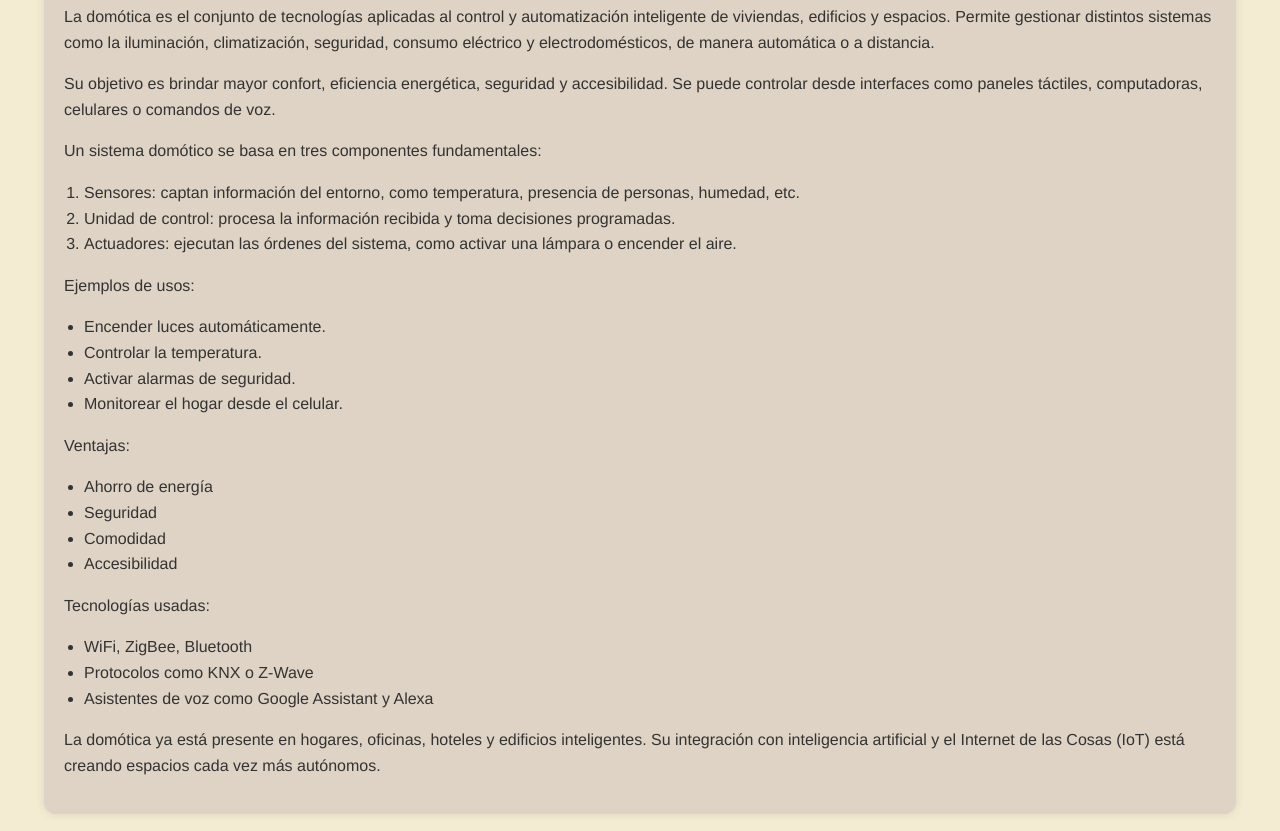
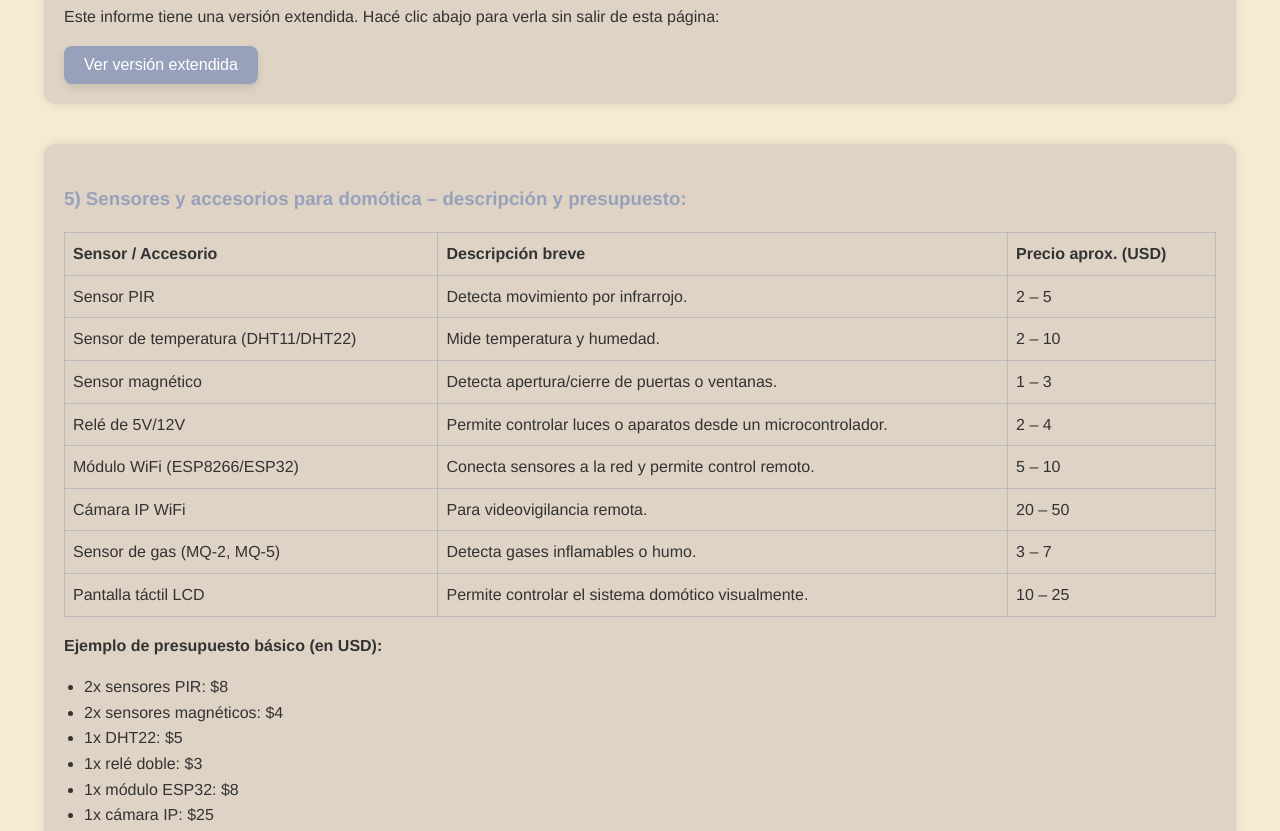
Before and after one commit to zoszo/blog.sd, a plain HTML site: page index.html in a window 1280 px wide. Shown: the part 2579-3410 px from the top of the page. Drawn offline with Linux system fonts and the light colour scheme.

Commit message:
Cambios grandes en la estructura de la página

```diff
--- a/index.html
+++ b/index.html
@@ -146,40 +146,13 @@
     <section>
       <h3>4) Informe sobre domótica:</h3>
       <p>
-        La domótica es el conjunto de tecnologías aplicadas al control y automatización inteligente de viviendas, edificios y espacios. Permite gestionar distintos sistemas como la iluminación, climatización, seguridad, consumo eléctrico y electrodomésticos, de manera automática o a distancia.
+        Este informe tiene una versión extendida. Hacé clic abajo para verla sin salir de esta página:
       </p>
-      <p>
-        Su objetivo es brindar mayor confort, eficiencia energética, seguridad y accesibilidad. Se puede controlar desde interfaces como paneles táctiles, computadoras, celulares o comandos de voz.
-      </p>
-      <p>Un sistema domótico se basa en tres componentes fundamentales:</p>
-      <ol>
-        <li>Sensores: captan información del entorno, como temperatura, presencia de personas, humedad, etc.</li>
-        <li>Unidad de control: procesa la información recibida y toma decisiones programadas.</li>
-        <li>Actuadores: ejecutan las órdenes del sistema, como activar una lámpara o encender el aire.</li>
-      </ol>
-      <p>Ejemplos de usos:</p>
-      <ul>
-        <li>Encender luces automáticamente.</li>
-        <li>Controlar la temperatura.</li>
-        <li>Activar alarmas de seguridad.</li>
-        <li>Monitorear el hogar desde el celular.</li>
-      </ul>
-      <p>Ventajas:</p>
-      <ul>
-        <li>Ahorro de energía</li>
-        <li>Seguridad</li>
-        <li>Comodidad</li>
-        <li>Accesibilidad</li>
-      </ul>
-      <p>Tecnologías usadas:</p>
-      <ul>
-        <li>WiFi, ZigBee, Bluetooth</li>
-        <li>Protocolos como KNX o Z-Wave</li>
-        <li>Asistentes de voz como Google Assistant y Alexa</li>
-      </ul>
-      <p>
-        La domótica ya está presente en hogares, oficinas, hoteles y edificios inteligentes. Su integración con inteligencia artificial y el Internet de las Cosas (IoT) está creando espacios cada vez más autónomos.
-      </p>
+      <button class="boton-estetico" onclick="mostrarDomotica()">Ver versión extendida</button>
+
+          <div id="domoticaExtra" style="display: none; margin-top: 20px;">
+        <iframe src="domotica-ampliada.html" width="100%" height="500px" style="border: 1px solid #ccc; border-radius: 8px;"></iframe>
+      </div>
     </section>
     <section>
       <h3>5) Sensores y accesorios para domótica – descripción y presupuesto:</h3>
@@ -218,5 +191,11 @@
   <footer>
     <p>Sistemas Digitales - Angel Bravo <br> Zoe Iman 6°1 informática </p>
   </footer>
+  <script>
+   function mostrarDomotica() {
+     const div = document.getElementById('domoticaExtra');
+     div.style.display = div.style.display === 'none' ? 'block' : 'none';
+    }
+  </script>
 </body>
 </html>
--- a/style.css
+++ b/style.css
@@ -140,6 +140,22 @@ footer {
   margin-top: 30px;
 }
 
+.boton-estetico {
+  background-color: #98A1BC;
+  color: white;
+  border: none;
+  padding: 10px 20px;
+  border-radius: 8px;
+  font-size: 16px;
+  cursor: pointer;
+  transition: background-color 0.3s ease, transform 0.2s ease;
+  box-shadow: 0 4px 8px rgba(0, 0, 0, 0.1);
+}
+
+.boton-estetico:hover {
+  background-color: #555879;
+  transform: scale(1.05);
+}
 
 @media (max-width: 768px) {
   .resumenes {
@@ -163,4 +179,5 @@ footer {
     margin: 10px auto;
     display: block;
   }
+
 }
```
Also changed, not shown: domotica-ampliada.html (line endings or trailing spaces).
